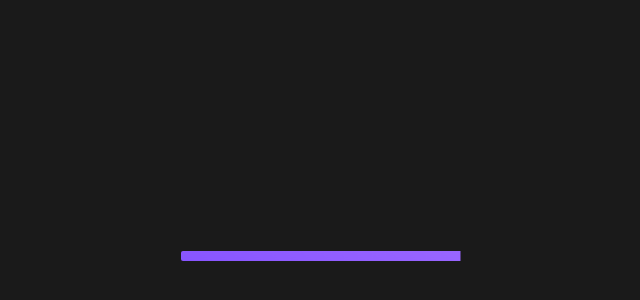
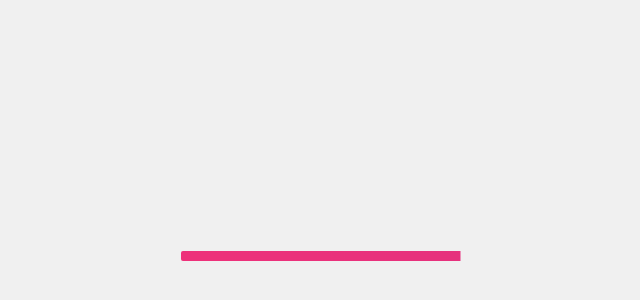
Before and after one commit to lab365app/devinhouse, a plain HTML site: page index.html in a window 1280 px wide. Shown: the part 144-444 px from the top of the page, without its empty margins (309-949 px from the left). Drawn offline with Linux system fonts and the light colour scheme; a web font is replaced by a local one.

Commit message:
fix colors

```diff
--- a/style.css
+++ b/style.css
@@ -11,18 +11,17 @@ html {
 }
 
 :root {
-    --bg-page: #1a1a1a;
+    --bg-page: rgb(240, 240, 240);
     --text-color: #f3f3f3;
     --card-bg: #202020;
     --icon-bg: #45423C;
     --blue: #0870f8;
     --blue-rgb: 8, 112, 248;
     --orange: #FF9232;
-    --g-purple: linear-gradient(30deg, #85f, #9966ff);
+    --g-purple: linear-gradient(30deg, #ee317a, rgb(230, 49, 125));
     --g-yellow: linear-gradient(30deg, #fc0, #fc0);
     --g-red: linear-gradient(30deg, #f36, #f24);
     --g-blue: linear-gradient(30deg, #0cf, #0af);
-    --g-purple: linear-gradient(30deg, #85f, #9966ff);
     --range: 0%;
     --shadow: rgba(0, 6, 39, .1);
     --light-shadow: rgba(255, 255, 255, .8);
```
